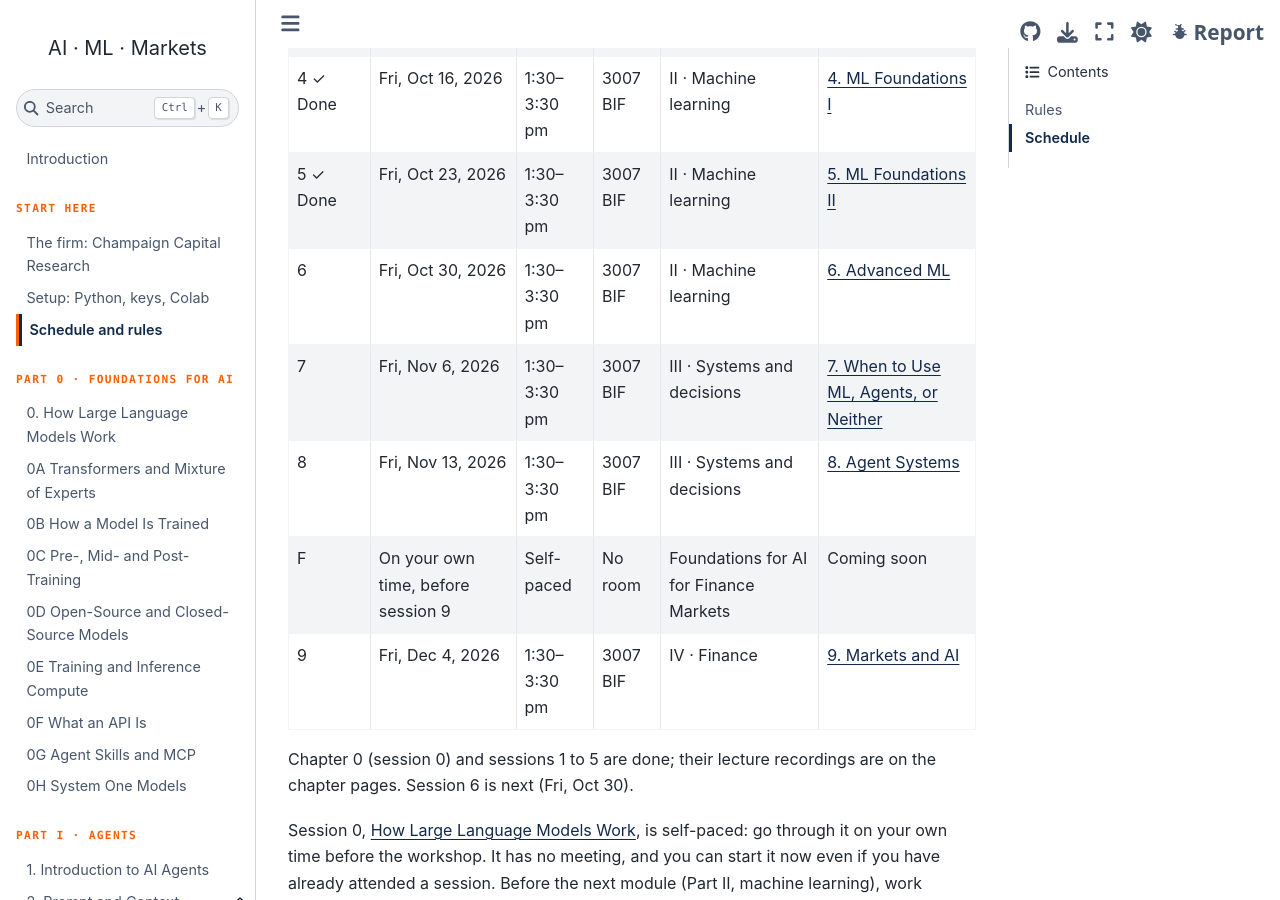
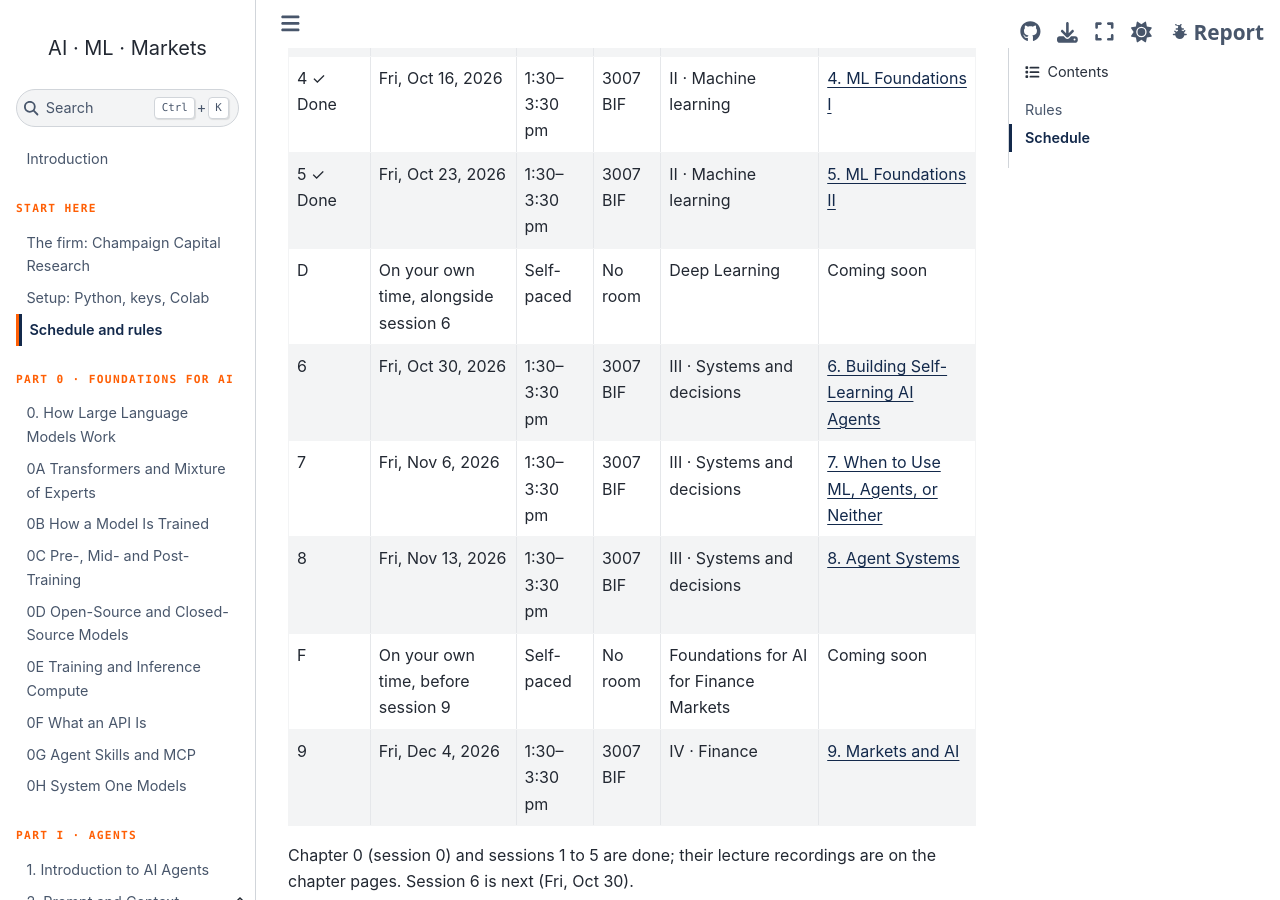
Before and after one commit to ashcastelinocs124/msba-ai-workshop, a Jupyter Book: the page built from book/schedule.md, in a window 1280 px wide and 900 px high, scrolled down 1150 px. Built offline with Jupyter Book 1.0.4 settings and Sphinx 7.4.7 and the Sphinx Book theme 1.1.4, drawn with Linux system fonts in a browser that asks for light colours.

Commit message:
Make session 6 Building Self-Learning AI Agents and move deep learning to a self-paced item

```diff
--- a/book/_toc.yml
+++ b/book/_toc.yml
@@ -50,9 +50,9 @@ parts:
           - file: ch05-clustering
           - file: ch05-dimensionality-reduction
           - file: ch05-anomaly-detection
-      - file: ch06-advanced-ml
   - caption: Part III · Systems and decisions
     chapters:
+      - file: ch06-self-learning-agents
       - file: ch07-ml-agents-or-neither
       - file: ch08-agent-systems
   - caption: Part IV · Finance
--- a/book/landing/index.html
+++ b/book/landing/index.html
@@ -67,7 +67,7 @@ body{margin:0}.hero h1{color:#fff}.nav a{text-decoration:none}.nav a.btn{color:v
 <div class="grid" id="grid"></div></section>
 
 <section><h2>What the series automates</h2><p class="sub">The firm's goal: automate its research workflow with an agent plus ML, with a person approving every result.</p>
-<div class="goal"><div class="d">0 ✓<br>Foundations</div><div class="d">1 ✓<br>Agent loop</div><div class="d">2 ✓<br>Context</div><div class="d">3 ✓<br>Memory, RAG</div><div class="d">4 ✓<br>ML I</div><div class="d">5 ✓<br>ML II</div><div class="h">6 ← next<br>Advanced ML</div><div>7<br>Choose</div><div>8<br>Systems</div><div>9<br>Markets</div></div></section>
+<div class="goal"><div class="d">0 ✓<br>Foundations</div><div class="d">1 ✓<br>Agent loop</div><div class="d">2 ✓<br>Context</div><div class="d">3 ✓<br>Memory, RAG</div><div class="d">4 ✓<br>ML I</div><div class="d">5 ✓<br>ML II</div><div class="h">6 ← next<br>Self-learning</div><div>7<br>Choose</div><div>8<br>Systems</div><div>9<br>Markets</div></div></section>
 
 <section><h2>Try one right here</h2><p class="sub">A real widget from chapter 0, running in this page.</p>
 <div class="wk-widget wk-nt" id="w-nt">
@@ -256,7 +256,7 @@ body{margin:0}.hero h1{color:#fff}.nav a{text-decoration:none}.nav a.btn{color:v
 ["3","I","Oct 2","Memory, Retrieval and RAG","Finding the right clause; remembering across sessions.","done","✓ Done","ch03-memory-rag"],
 ["4","II","Oct 16","ML Foundations I","From business question to a model you can trust.","done","✓ Done","ch04-ml-foundations-1"],
 ["5","II","Oct 23","ML Foundations II","Clustering, dimensionality reduction, anomaly detection, and reinforcement learning.","done","✓ Done","ch05-ml-foundations-2"],
-["6","II","Oct 30","Advanced ML","Stronger models for harder questions.","next","Next up","ch06-advanced-ml"],
+["6","III","Oct 30","Self-Learning Agents","Agents that learn from experience, feedback and memory.","next","Next up","ch06-self-learning-agents"],
 ["7","III","Nov 6","ML, Agents, or Neither","When not to use any of it.","soon","Coming soon","ch07-ml-agents-or-neither"],
 ["8","III","Nov 13","Agent Systems","Running it in production.","soon","Coming soon","ch08-agent-systems"],
 ["9","IV","Dec 4","Markets and AI","AI as an investment theme, and the research workflow end to end.","soon","Coming soon","ch09-markets-and-ai"]];
--- a/book/schedule.md
+++ b/book/schedule.md
@@ -21,7 +21,8 @@
 | F | On your own time, before session 4 | Self-paced | No room | Foundations for ML | [Foundations for ML](mlf-foundations.md) |
 | 4 ✓ Done | Fri, Oct 16, 2026 | 1:30–3:30 pm | 3007 BIF | II · Machine learning | [4. ML Foundations I](ch04-ml-foundations-1.md) |
 | 5 ✓ Done | Fri, Oct 23, 2026 | 1:30–3:30 pm | 3007 BIF | II · Machine learning | [5. ML Foundations II](ch05-ml-foundations-2.md) |
-| 6 | Fri, Oct 30, 2026 | 1:30–3:30 pm | 3007 BIF | II · Machine learning | [6. Advanced ML](ch06-advanced-ml.md) |
+| D | On your own time, alongside session 6 | Self-paced | No room | Deep Learning | Coming soon |
+| 6 | Fri, Oct 30, 2026 | 1:30–3:30 pm | 3007 BIF | III · Systems and decisions | [6. Building Self-Learning AI Agents](ch06-self-learning-agents.md) |
 | 7 | Fri, Nov 6, 2026 | 1:30–3:30 pm | 3007 BIF | III · Systems and decisions | [7. When to Use ML, Agents, or Neither](ch07-ml-agents-or-neither.md) |
 | 8 | Fri, Nov 13, 2026 | 1:30–3:30 pm | 3007 BIF | III · Systems and decisions | [8. Agent Systems](ch08-agent-systems.md) |
 | F | On your own time, before session 9 | Self-paced | No room | Foundations for AI for Finance Markets | Coming soon |
--- a/book/widgets/goal-map.html
+++ b/book/widgets/goal-map.html
@@ -30,7 +30,7 @@
       3: [450, 18, "Retrieval + memory", "The citations and the memory. The agent finds and cites the right handbook clause, triages trade pre-clearance requests, and remembers a client between sessions.", "Elena approves or rejects every trade clearance. A person can see, check and delete what the agent remembers."],
       4: [150, 130, "Supervised ML", "The first prediction. A question such as \"which clients are likely not to renew?\" becomes a model trained on the firm's own data.", "Choosing the question, and deciding what the model's score may influence."],
       5: [300, 130, "Structure + RL", "The structure. Clients and months are grouped without labels, odd cases are flagged, and a reward can teach a policy such as how to work an order.", "Deciding what a group means and whether a flagged case matters."],
-      6: [450, 130, "Advanced ML", "The harder questions. Stronger models for forecasts a straight line cannot make, with the checks that show when the extra complexity is worth it.", "Deciding whether a small gain is worth a model nobody can easily explain."],
+      6: [450, 130, "Self-learning", "The improvement. Agents run in a harness that scores each attempt, keep what worked in memory, adapt from feedback, and are measured on whether they really get better.", "Deciding what counts as better, and whether a lesson the agent saved is true."],
       7: [610, 70, "Choose the tool", "The routing. Each request goes to an agent, a model, a SQL query, or a person, by a written rule.", "The call on what is automated at all."],
       8: [610, 240, "Production", "The harness. The agents and models run every day with budgets, traces, evaluation sets, injection guards, and an approval queue.", "Approval gates are built into the system, and Elena can read every log."],
       9: [455, 240, "Markets & AI", "The domain and the whole workflow. The same tools are pointed at market data and the AI value chain: data is gathered, the agent drafts, a model tests the signal, and a note reaches the analyst ready to sign.", "The investment view. The analyst decides and signs; software gathers, extracts and tests."],
@@ -48,7 +48,7 @@
     for (const [a, b] of E) link(N[a], N[b]);
     el("path", {d: `M455,263 L272,263`});  // chapter 9 → the goal box
     el("text", {x: 150, y: 10, class: "lane"}).textContent = "Agent";
-    el("text", {x: 150, y: 192, class: "lane"}).textContent = "Machine learning";
+    el("text", {x: 150, y: 192, class: "lane"}).textContent = "Learning";
     el("text", {x: 610, y: 62, class: "lane"}).textContent = "Together";
     el("text", {x: 455, y: 232, class: "lane"}).textContent = "Into production, onto markets";
     const g = el("g", {class: "goal"});
```
Also changed, not shown: README.md (+2 -2 lines), book/ch06-advanced-ml.md (deleted, +0 -14 lines), book/ch06-self-learning-agents.md (added, +24 -0 lines), book/intro.md (+2 -2 lines), book/widgets/firm-roadmap.html (+4 -4 lines).
